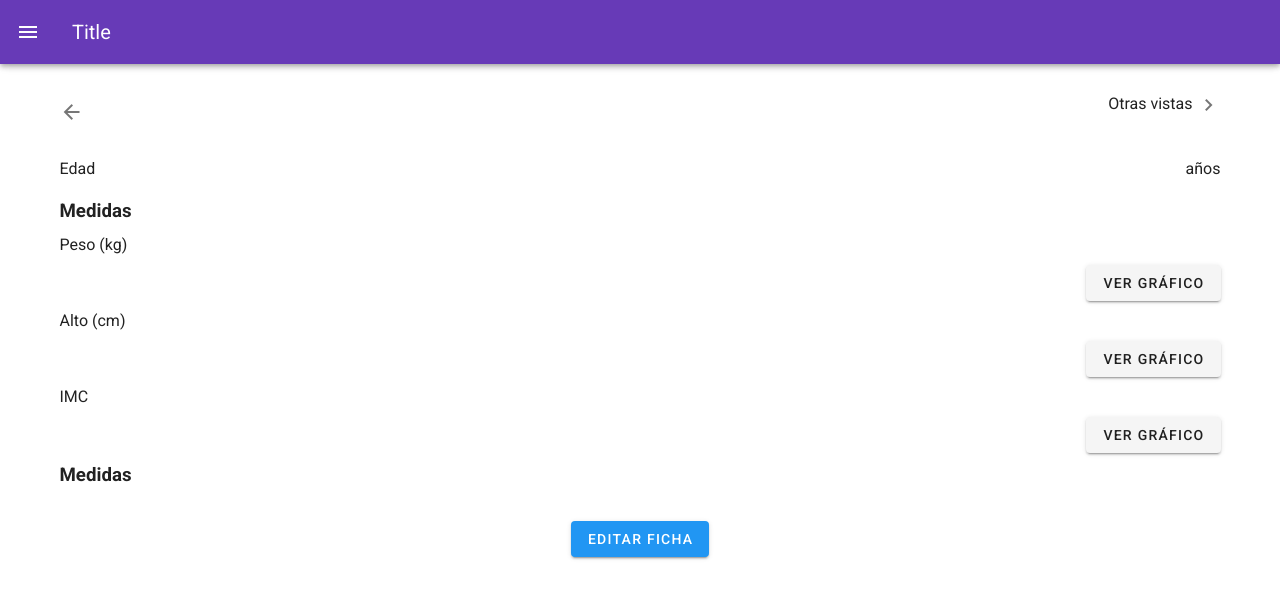
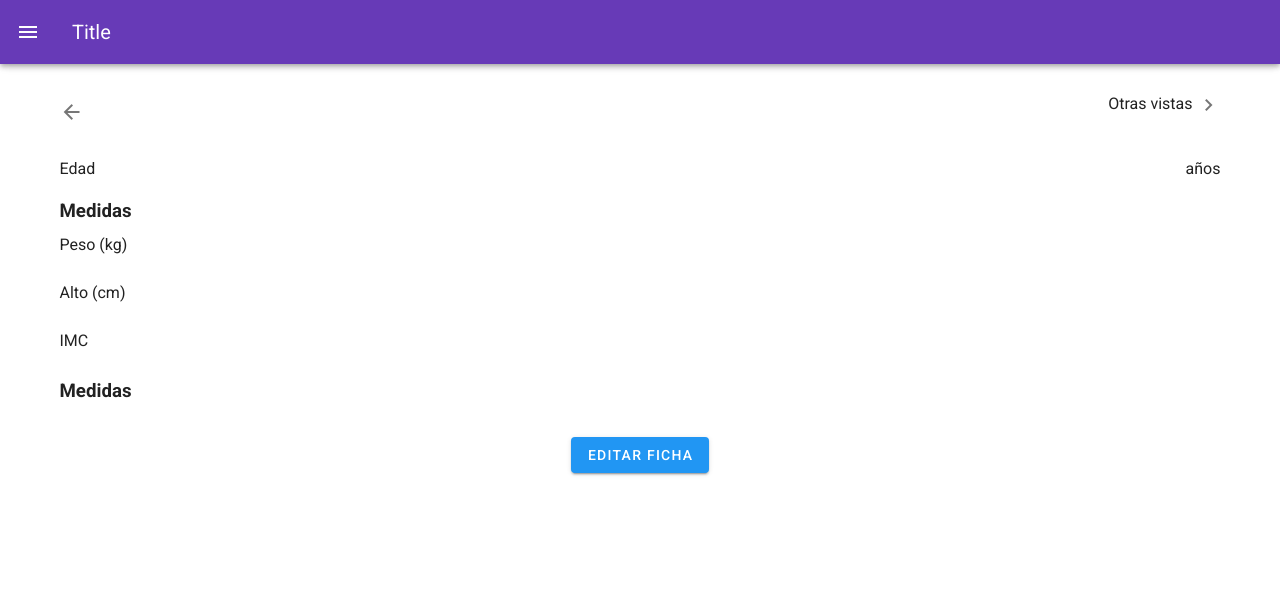
Before and after one commit to josiashrojas/UI, a Vue app: page /fichaPediatraGuardado in a window 1280 px wide. Shown: the top 598 px of the page. Built offline with nearby package versions, Linux system fonts and the light colour scheme.

Commit message:
Link rutas

```diff
--- a/src/views/BuscarPacienteView.vue
+++ b/src/views/BuscarPacienteView.vue
@@ -41,7 +41,7 @@ export default {
     <router-link
       v-for="(item,i) in filterItem"
       :key="i"
-      to="/ficha"
+      to="/fichaPediatra"
     >
     <v-card
       flat
--- a/src/views/FichaViewPediatraGuardado.vue
+++ b/src/views/FichaViewPediatraGuardado.vue
@@ -36,9 +36,6 @@
                     cols="8"
                     class="d-flex flex-row-reverse"
                 >
-                    <v-btn
-                        elevation="2"
-                    >Ver gráfico</v-btn>
                 </v-col>
             </v-row>
             <p class="my-2">Alto (cm)</p>
@@ -52,9 +49,6 @@
                     cols="8"
                     class="d-flex flex-row-reverse"
                 >
-                    <v-btn
-                        elevation="2"
-                    >Ver gráfico</v-btn>
                 </v-col>
             </v-row>
             <p class="my-2">IMC</p>
@@ -68,9 +62,6 @@
                     cols="8"
                     class="d-flex flex-row-reverse"
                 >
-                    <v-btn
-                        elevation="2"
-                    >Ver gráfico</v-btn>
                 </v-col>
             </v-row>
             <h3 class="my-2">Medidas</h3>
--- a/src/views/GraficosView.vue
+++ b/src/views/GraficosView.vue
@@ -7,6 +7,7 @@
         <v-card class="pa-3.5" >
             <p> {{title}} </p>
                     <v-sheet color="white" >
+                        <!-- <canvas height="flex" widht="flex" :id="title"></canvas> -->
                         <canvas height="flex" widht="flex" :id="title"></canvas>
                     </v-sheet >
         </v-card>
@@ -45,7 +46,7 @@
 
         mounted() {
             const labels = ["Jan", "Feb", "Mar", "Apr","May","Jun"];
-            const ctx = document.querySelector('#Peso');
+            const ctx = document.querySelector(`#${this.title}`);
             const data = {
                 labels: labels,
                 datasets: [{
@@ -70,32 +71,32 @@
                 data: data,
 
             });
-            const ctx2 = document.querySelector('#Altura');
-            const data2 = {
-                labels: labels,
-                datasets: [{
-                    label: 'Altura real',
-                    data: [65, 59, 80, 81, 56, 55, 40],
-                    fill: false,
-                    borderColor: 'rgba(75, 192, 192)',
-                    backgroundColor : 'rgba(75, 192, 192)',
-                    tension: 0.1
-                },
-                {
-                    label: 'Altura ideal',
-                    data: [22, 59, 10, 83, 56, 15, 40],
-                    fill: false,
-                    borderColor: 'rgba(0, 0, 255)',
-                    backgroundColor: 'rgb(0, 0, 255)',
-                    tension: 0.1
+            // const ctx2 = document.querySelector('#Altura');
+            // const data2 = {
+            //     labels: labels,
+            //     datasets: [{
+            //         label: 'Altura real',
+            //         data: [65, 59, 80, 81, 56, 55, 40],
+            //         fill: false,
+            //         borderColor: 'rgba(75, 192, 192)',
+            //         backgroundColor : 'rgba(75, 192, 192)',
+            //         tension: 0.1
+            //     },
+            //     {
+            //         label: 'Altura ideal',
+            //         data: [22, 59, 10, 83, 56, 15, 40],
+            //         fill: false,
+            //         borderColor: 'rgba(0, 0, 255)',
+            //         backgroundColor: 'rgb(0, 0, 255)',
+            //         tension: 0.1
 
-                }],
-            };
-            const Altura = new Chart(ctx2, {
-                type: 'line',
-                data: data2,
+            //     }],
+            // };
+            // const Altura = new Chart(ctx2, {
+            //     type: 'line',
+            //     data: data2,
 
-            });
+            // });
         },
         created() {
             this.title = 'Altura';
```
